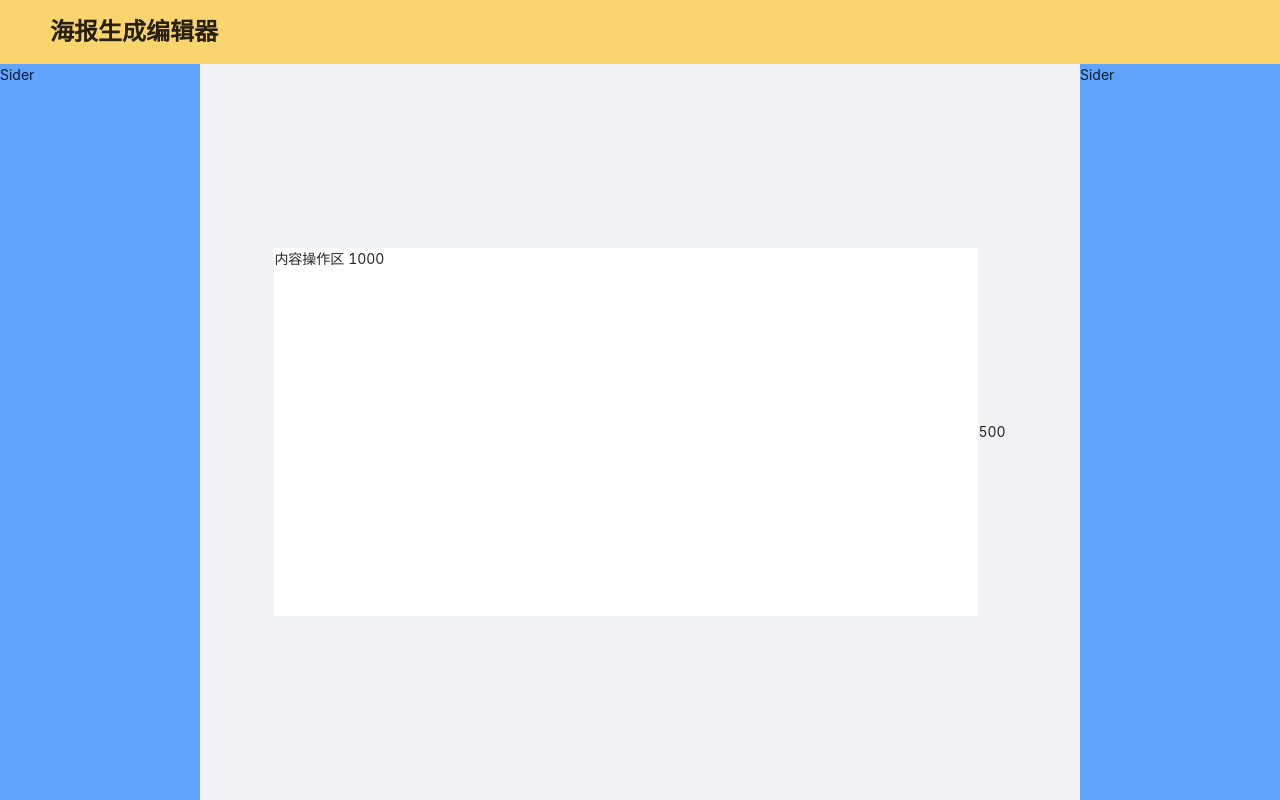
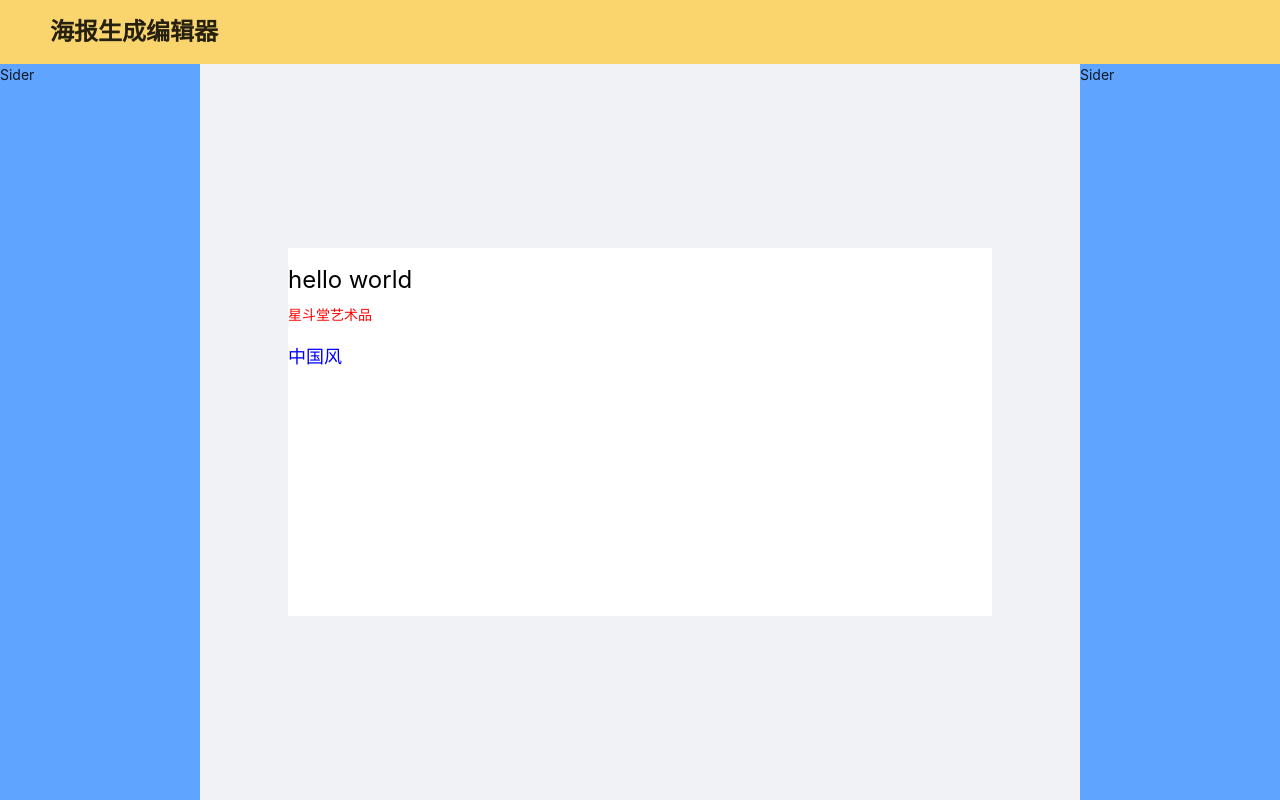
Before and after one commit to WuYoue/poster, a Vue app: page / in a window 1280 px wide. Built offline with nearby package versions, Linux system fonts and the light colour scheme.

Commit message:
提交LText组件

```diff
--- a/package.json
+++ b/package.json
@@ -9,6 +9,8 @@
   "dependencies": {
     "ant-design-vue": "^2.2.8",
     "core-js": "^3.6.5",
+    "lodash-es": "^4.17.23",
+    "uuid": "^8.3.2",
     "vue": "^3.0.0",
     "vuex": "^4.0.2"
   },
--- a/src/components/Edit.vue
+++ b/src/components/Edit.vue
@@ -6,8 +6,11 @@
         <a-layout-sider class="sider">Sider</a-layout-sider>
         <a-layout-content class="center-content">
           <!-- 中一个内容操作区,位于容器a-layout-content中间 -->
-          <div class="center-box">内容操作区 {{ poster.width }}</div>
-          {{ wx }}
+          <div class="center-box">
+            <template v-for="item in list">
+              <component :is="item.name" v-bind="item.props"></component>
+            </template>
+          </div>
         </a-layout-content>
         <a-layout-sider class="sider">Sider</a-layout-sider>
       </a-layout>
@@ -18,19 +21,54 @@
 <script>
 import { computed, defineComponent } from "vue";
 import { useStore } from "vuex";
+import LText from "@/components/LText.vue";
 
 export default defineComponent({
-  name: "HelloWorld",
+  name: "Edit",
   props: {
     msg: String,
   },
+  components: {
+    LText,
+  },
   setup() {
+    const list = [
+      {
+        name: "LText",
+        props: {
+          text: "hello world",
+          fontSize: "24px",
+          top: "20px", // 👈 往下挪一点
+        },
+      },
+      {
+        name: "LText",
+        props: {
+          text: "星斗堂艺术品",
+          fontSize: "14px",
+          color: "red",
+          top: "60px", // 👈 再往下挪一点
+        },
+      },
+      {
+        name: "LText",
+        props: {
+          text: "中国风",
+          fontSize: "18px",
+          color: "blue",
+          top: "100px", // 👈 挪到最下面
+          actionType: "url",
+          url: "https://www.baidu.com",
+        },
+      },
+    ];
     const store = useStore();
     const poster = computed(() => store.state.editor.poster);
     const wx = computed(() => store.getters.wx(0.5));
     return {
       poster,
       wx,
+      list,
     };
   },
 });
@@ -65,5 +103,6 @@
   height: 50%;
   width: 80%;
   background-color: #fff;
+  position: relative;
 }
 </style>
--- /dev/null
+++ b/src/components/LText.vue
@@ -0,0 +1,43 @@
+<script>
+import { defineComponent, computed } from "vue";
+import {
+  textStylePropNames,
+  transformToComponentProps,
+  textDefaultProps,
+} from "@/defaultProps";
+import { pick } from "lodash-es";
+import useComponentCommon from "@/hooks/useComponentCommon";
+
+const defaultProps = transformToComponentProps(textDefaultProps);
+
+export default defineComponent({
+  name: "LText",
+  props: {
+    tag: {
+      type: String,
+      default: "div",
+    },
+    ...defaultProps,
+  },
+  setup(props) {
+    console.log(props);
+    const { styleProps, toClick } = useComponentCommon(
+      props,
+      textStylePropNames,
+    );
+
+    return {
+      styleProps,
+      toClick,
+    };
+  },
+});
+</script>
+
+<template>
+  <component :is="tag" :style="styleProps" @click="toClick" class="l-text">
+    {{ text }}
+  </component>
+</template>
+
+<style scoped></style>
--- /dev/null
+++ b/src/defaultProps.js
@@ -0,0 +1,56 @@
+import { mapValues, without } from "lodash-es";
+export const commonDefaultProps = {
+  // actions
+  actionType: "",
+  url: "",
+  // size
+  height: "",
+  width: "373px",
+  paddingLeft: "0px",
+  paddingRight: "0px",
+  paddingTop: "0px",
+  paddingBottom: "0px",
+  // border type
+  borderStyle: "none",
+  borderColor: "#000",
+  borderWidth: "0",
+  borderRadius: "0",
+  // shadow and opacity
+  boxShadow: "0 0 0 #000000",
+  opacity: "1",
+  // position and x,y
+  position: "absolute",
+  left: "0",
+  top: "0",
+  right: "0",
+};
+export const textDefaultProps = {
+  // basic props - font styles
+  text: "正文内容",
+  fontSize: "14px",
+  fontFamily: "",
+  fontWeight: "normal",
+  fontStyle: "normal",
+  textDecoration: "none",
+  lineHeight: "1",
+  textAlign: "left",
+  color: "#000000",
+  backgroundColor: "",
+  ...commonDefaultProps,
+};
+
+export const textStylePropNames = without(
+  Object.keys(textDefaultProps),
+  "actionType",
+  "url",
+  "text",
+);
+
+export const transformToComponentProps = (props) => {
+  return mapValues(props, (item, key) => {
+    return {
+      type: item ? item.constructor : String,
+      default: item,
+    };
+  });
+};
--- /dev/null
+++ b/src/hooks/useComponentCommon.js
@@ -0,0 +1,17 @@
+import { pick } from "lodash-es";
+import { computed } from "vue";
+
+const useComponentCommon = (props, pickProps) => {
+  const styleProps = computed(() => pick(props, pickProps));
+  const toClick = (e) => {
+    if (props.actionType === "url" && props.url) {
+      window.open(props.url);
+    }
+  };
+  return {
+    styleProps,
+    toClick,
+  };
+};
+
+export default useComponentCommon;
```
Also changed, not shown: 2 other files (tests, documents, lock files or other folders).
